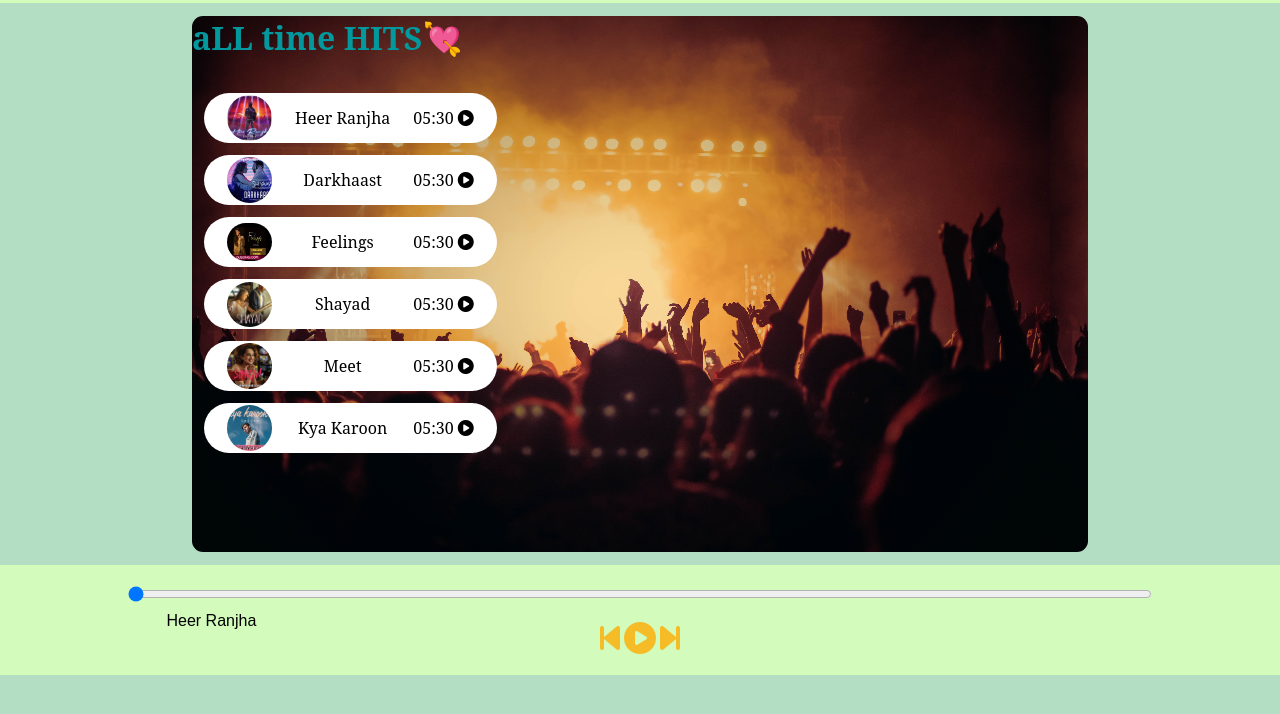
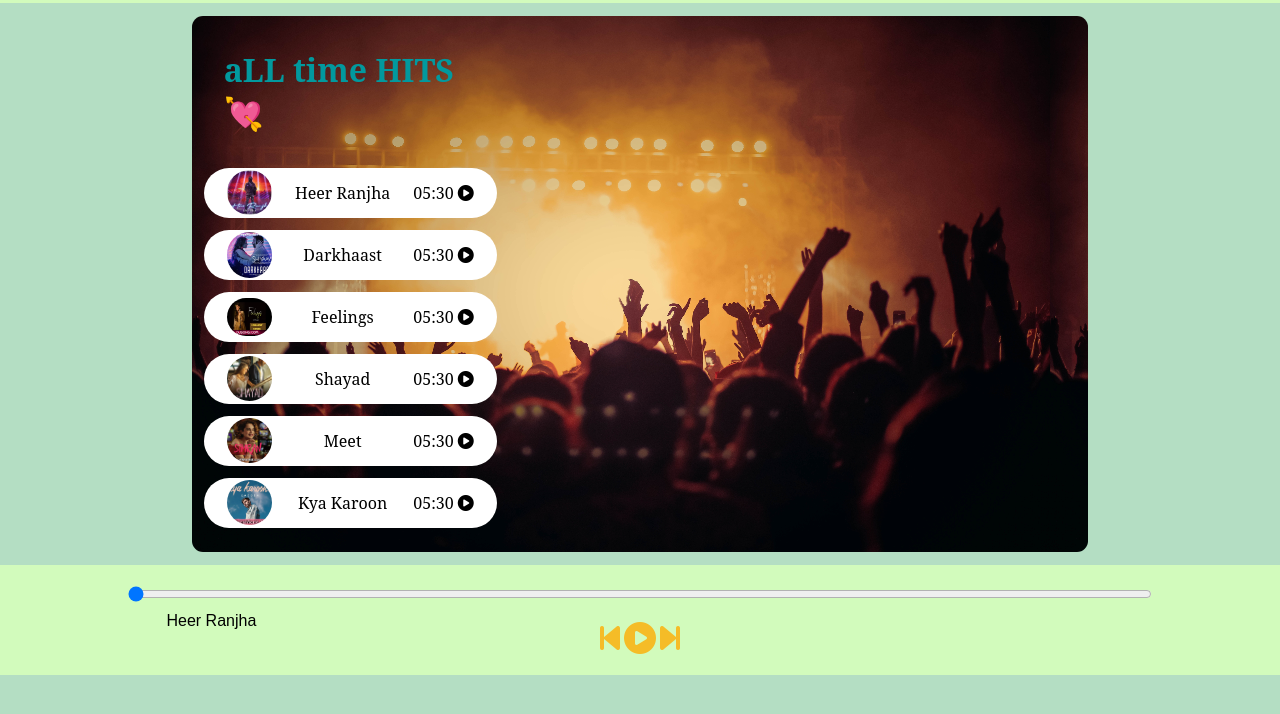
Before and after one commit to raw4321/sp..otify, a plain HTML site: page index.html in a window 1280 px wide. Shown: the part 62-776 px from the top of the page. Drawn offline with Linux system fonts and the light colour scheme.

Commit message:
Update style.css

```diff
--- a/style.css
+++ b/style.css
@@ -26,6 +26,9 @@ nav ul{
 .spotify-icon{
     width: 53px;
     padding: 0 8px;
+}
+h1 {
+    margin:10%;
 }
 .brand{
     display: flex;
```
